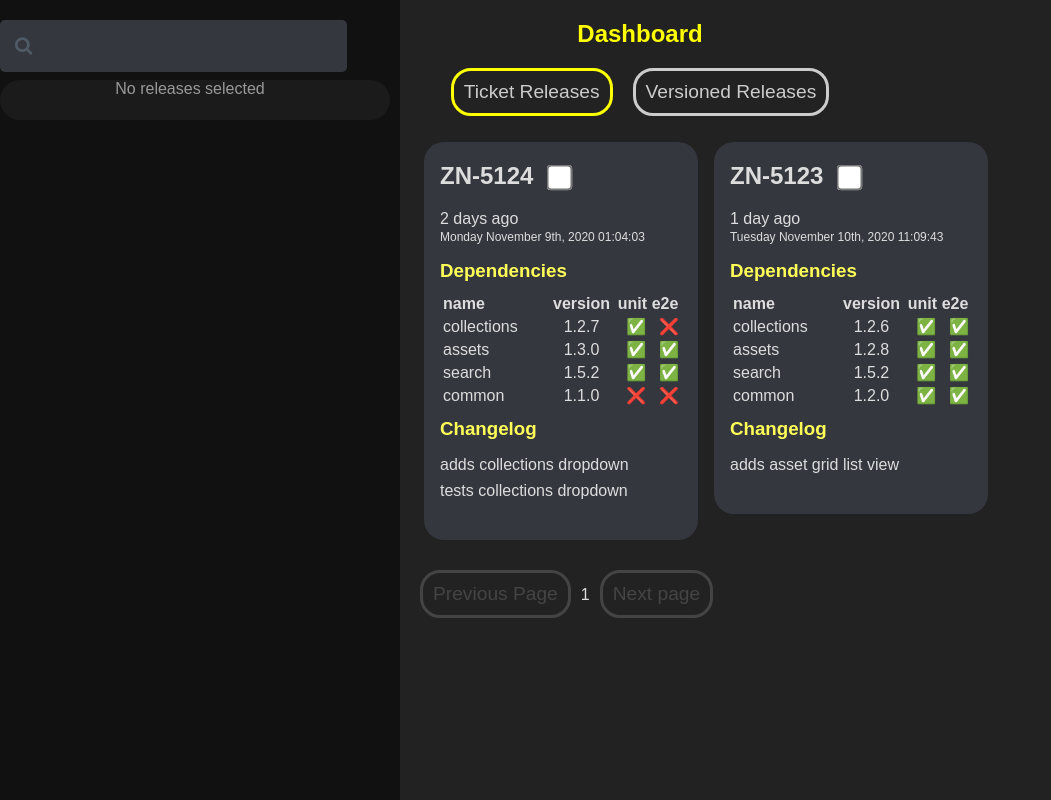
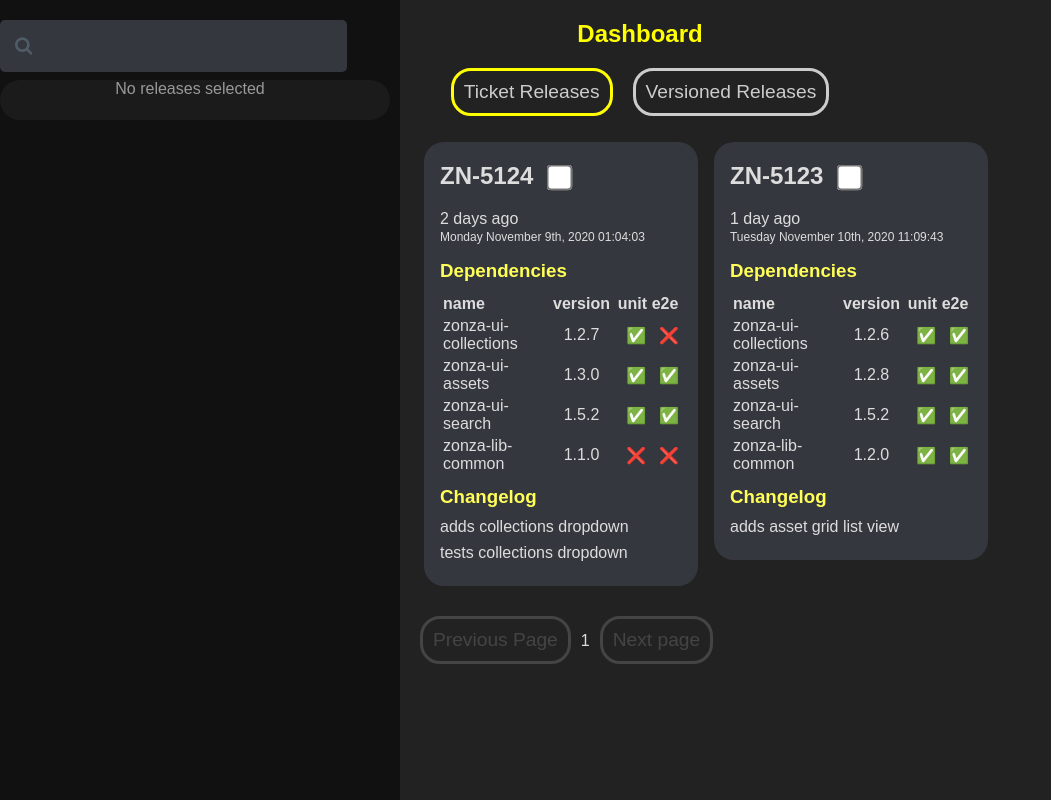
Before and after one commit to hogarthww-labs/release-dashboard, a React (Create React App) app: page / in a window 1280 px wide. Both pictures are taken after a click on the button "Ticket Releases". Shown: the whole page, without its empty margins (0-1051 px from the left). Built offline with nearby package versions, Linux system fonts and the light colour scheme.

Commit message:
updates to reflects real raptly packages

```diff
--- a/public/data/tickets.json
+++ b/public/data/tickets.json
@@ -7,25 +7,29 @@
     ],
     "dependencies": [
       {
-        "id": "collections",
+        "id": "zonza-ui-collections",
+        "type": "app",
         "tag": "1.2.7",
         "e2e": false,
         "unit": true
       },
       {
-        "id": "assets",
+        "id": "zonza-ui-assets",
+        "type": "app",
         "tag": "1.3.0",
         "e2e": true,
         "unit": true
       },
       {
-        "id": "search",
+        "id": "zonza-ui-search",
+        "type": "app",
         "tag": "1.5.2",
         "e2e": true,
         "unit": true
       },
       {
-        "id": "common",
+        "id": "zonza-lib-common",
+        "type": "lib",
         "tag": "1.1.0"
       }
     ]
@@ -38,25 +42,29 @@
     ],
     "dependencies": [
       {
-        "id": "collections",
+        "id": "zonza-ui-collections",
+        "type": "app",
         "tag": "1.2.6",
         "e2e": true,
         "unit": true
       },
       {
-        "id": "assets",
+        "id": "zonza-ui-assets",
+        "type": "app",
         "tag": "1.2.8",
         "e2e": true,
         "unit": true
       },
       {
-        "id": "search",
+        "id": "zonza-ui-search",
+        "type": "app",
         "tag": "1.5.2",
         "e2e": true,
         "unit": true
       },
       {
-        "id": "common",
+        "id": "zonza-lib-common",
+        "type": "lib",
         "tag": "1.2.0",
         "e2e": true,
         "unit": true
--- a/public/data/versions.json
+++ b/public/data/versions.json
@@ -7,25 +7,25 @@
   ],
   "dependencies": [
     {
-      "id": "collections",
+      "id": "zonza-ui-collections",
       "tag": "1.2.7",
       "e2e": true,
       "unit": true
     },
     {
-      "id": "assets",
+      "id": "zonza-ui-assets",
       "tag": "1.3.0",
       "e2e": false,
       "unit": true
     },
     {
-      "id": "search",
+      "id": "zonza-ui-search",
       "tag": "1.5.2",
       "e2e": true,
       "unit": true
     },
     {
-      "id": "common",
+      "id": "zonza-lib-common",
       "tag": "1.1.0",
       "e2e": true,
       "unit": true
@@ -40,25 +40,29 @@
   ],
   "dependencies": [
     {
-      "id": "collections",
+      "id": "zonza-ui-collections",
+      "type": "app",
       "tag": "1.2.6",
       "e2e": true,
       "unit": true
     },
     {
-      "id": "assets",
+      "id": "zonza-ui-assets",
+      "type": "app",
       "tag": "1.2.8",
       "e2e": true,
       "unit": true
     },
     {
-      "id": "search",
+      "id": "zonza-ui-search",
+      "type": "app",
       "tag": "1.5.2",
       "e2e": true,
       "unit": true
     },
     {
-      "id": "common",
+      "id": "zonza-lib-common",
+      "type": "lib",
       "tag": "1.0.12",
       "e2e": true,
       "unit": true
--- a/src/components/Combined.js
+++ b/src/components/Combined.js
@@ -13,6 +13,7 @@ const dependenciesForReleases = (releases) => {
     const ids = release.dependencies.map(dep => dep.id)
     ids.map(id => {
       const dependency = dependencyMap[id]
+      dependency.architecture = id.includes('lib') ? 'amd64' : 'all'
       const { tag } = dependency
       const existingTag = acc[id] ? acc[id].tag : 0
       acc[id] = !acc[id] || tag > existingTag ? dependency : acc[id]
@@ -46,8 +47,8 @@ const DeployCombinedReleaseAsVersion = ({dependencies}) => {
   const [deploymentCommand, setDeploymentCommand] = useState("")
 
   useEffect(() => {
-    const calcDependencies = () => dependencies.map(dep => `${dep.id}-${dep.tag}.deb`).join(' ')
-    const calcCommand = () => [`raptly`, calcDependencies()].join(' ')
+    const calcDependencies = () => dependencies.map(dep => `${dep.id}_${dep.tag}_${dep.architecture || 'all'}`).join(' ')
+    const calcCommand = () => [``, calcDependencies()].join(' ')
     setDeploymentCommand(calcCommand())
   }, [dependencies])
 
--- a/src/index.css
+++ b/src/index.css
@@ -112,7 +112,7 @@ button#deploy {
   background-color: gray;
   color: black;
   font-size: 16px;
-  padding: .5em;
+  padding: .4em;
   border-radius: 16px;
 }
 
@@ -158,6 +158,7 @@ ul.none {
 .changelog ul {
   list-style: none;
   padding: 0;
+  margin: 0;
 }
 
 
```
